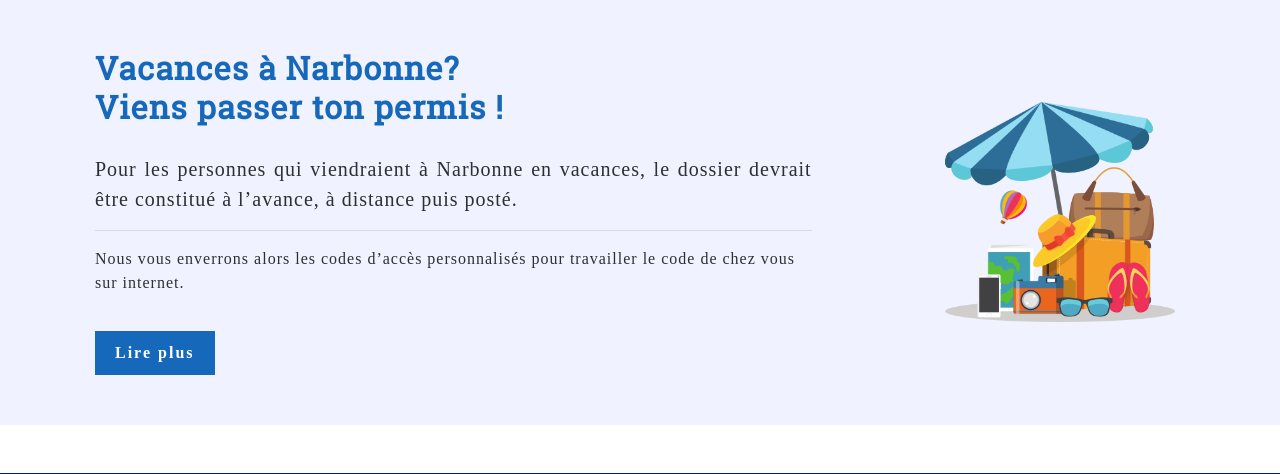
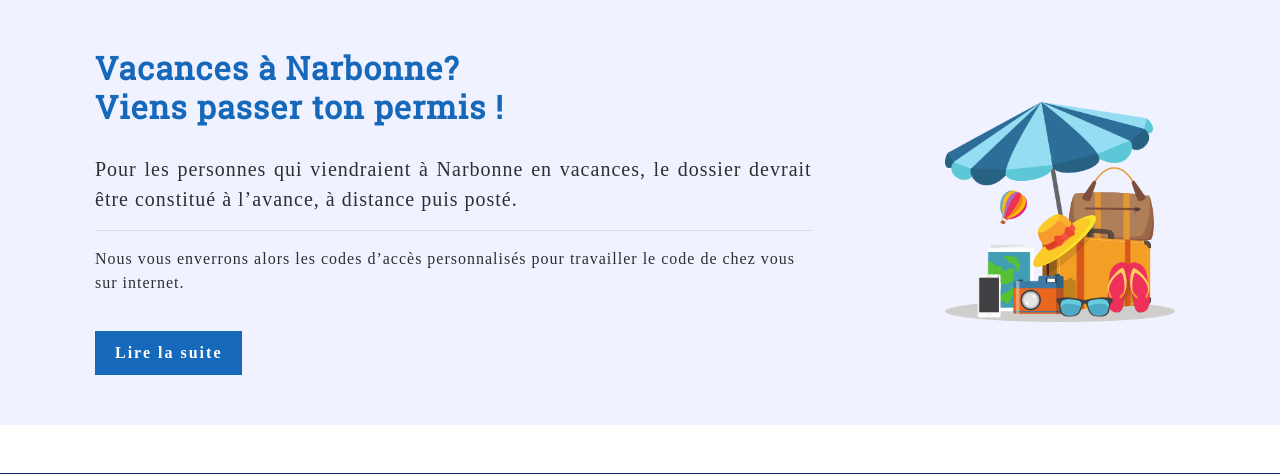
Before and after one commit to Aurore-git/Montlhery, a PHP site: page /code/permis-accelere.php in a window 1280 px wide. Shown: the part 1876-2350 px from the top of the page. Run offline with PHP 8.4, Linux system fonts and the light colour scheme; some web fonts are replaced.

Commit message:
btn accelere fix

```diff
--- a/code/permis-accelere.php
+++ b/code/permis-accelere.php
@@ -27,7 +27,7 @@
               la présentation à l’épreuve pratique du permis de conduire .
             </p>
           </div>
-          <div id="hiden-description" class="d-none">
+          <div id="monCollapse" class="collapse">
             <p>
               Le permis de conduire B est soumis à des délais préfectoraux qui
               rendent impossibles les formules accélérées si elles ne sont pas
@@ -41,9 +41,7 @@
             </p>
           </div>
 
-          <button id="boutton-description-toggle" class="code-interest">
-            Lire la suite
-          </button>
+          <button class="code-interest" type="button" data-target="#monCollapse" data-toggle="collapse" aria-expanded="false" aria-controls="#monCollapse">Lire la suite</button>
         </div>
       </div>
 
@@ -124,7 +122,7 @@
         Nous vous enverrons alors les codes d’accès personnalisés pour
         travailler le code de chez vous sur internet.
       </p>
-      <div id="vacation-hiden-description" class="d-none">
+      <div id="monCollapse2" class="collapse">
         En effet passer le permis à Narbonne peut représenter un coup économique
         : la circulation étant assez calme, la formation demande une charge de
         travail moins importante et du coup moins onéreuse que dans des grandes
@@ -136,9 +134,7 @@
         moindre prix, un été à la plage et gagner quelques sous pour financer
         tout ça.
       </div>
-      <button id="boutton-vacation-description-toggle" class="code-interest">
-        Lire plus
-      </button>
+      <button class="code-interest" type="button" data-target="#monCollapse2" data-toggle="collapse" aria-expanded="false" aria-controls="#monCollapse2">Lire la suite</button>
     </div>
   </div>
 </div>
```
